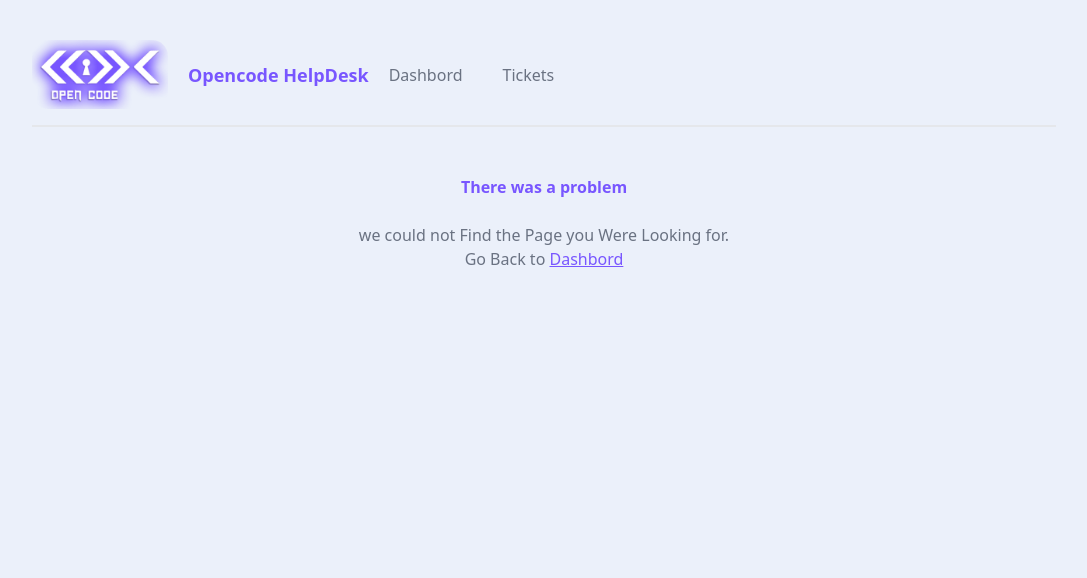
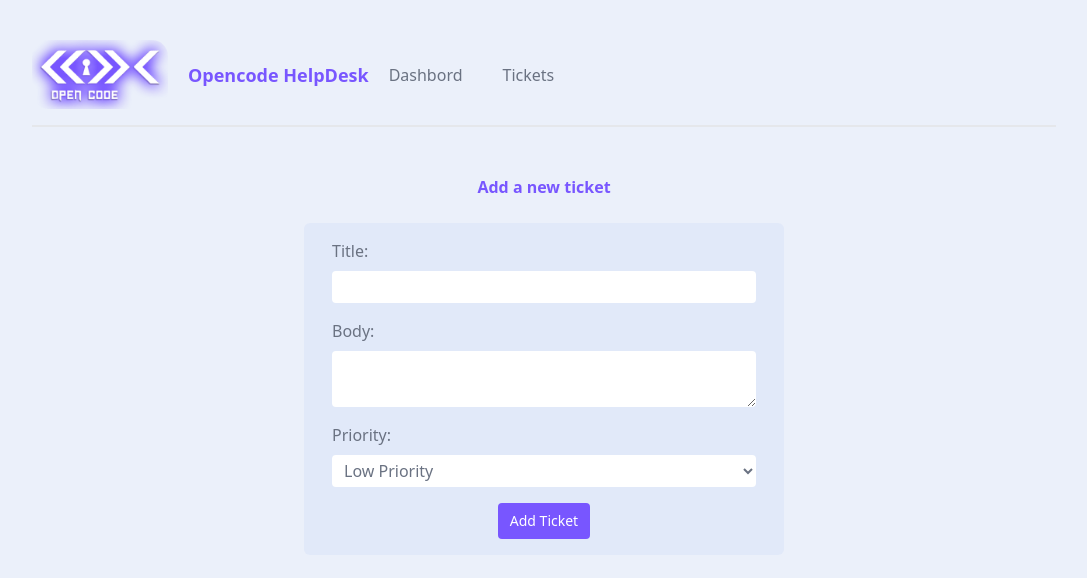
Before and after one commit to amirhoprogrammer/opencode-helpdesk, a Next.js app: page /create in a window 1280 px wide. Before the commit this address had no page. Shown: the top 578 px of the page, without its empty margins (96-1183 px from the left). Built offline with nearby package versions, Linux system fonts and the light colour scheme.

Commit message:
add create ticket

```diff
--- a/_data/db.json
+++ b/_data/db.json
@@ -20,6 +20,27 @@
       "body": "Lorem ipsum Triforce sit amet, Linkus Hyruleus tempus Ganondorf. Nunc ocarina sagittis quis Majoras Mask. Nulla in metus arcu. Suspendisse potenti. In vel mauris varius, consectetur Zora ipsum eget, Master Sword porttitor urna. Fusce elementum urna elit, eget eleifend velit consectetur eget. Integer vel lobortis ipsum, vitae auctor Ocarina of Time. Donec sed urna dapibus, interdum magna a, eleifend magna. Curabitur tincidunt enim a neque volutpat. Phasellus auctor magna vel nunc pretium, ut volutpat justo tristique. Pellentesque cursus convallis mauris, in tempus enim tincidunt vitae.",
       "priority": "high",
       "user_email": "bahram@opencode.dev"
+    },
+    {
+      "id": "79a1",
+      "title": "next.js",
+      "body": "Used by some of the world's largest companies, Next.js enables you to create high-quality web applications with the power of React components.",
+      "priority": "high",
+      "user_email": "amihanegareshi@gmail.com"
+    },
+    {
+      "id": "8118",
+      "title": "The Build Tool for the Web",
+      "body": "Vite is a blazing fast frontend build tool powering the next generation of web applications.",
+      "priority": "medium",
+      "user_email": "amihanegareshi@gmail.com"
+    },
+    {
+      "id": "b05e",
+      "title": "Rapidly build modern websites without ever leaving your HTML.",
+      "body": "A utility-first CSS framework packed with classes like flex, pt-4, text-center and rotate-90 that can be composed to build any design, directly in your markup.",
+      "priority": "low",
+      "user_email": "amihanegareshi@gmail.com"
     }
   ]
 }
--- /dev/null
+++ b/app/create/CreateForm.jsx
@@ -0,0 +1,56 @@
+"use client";
+
+import { useRouter } from "next/navigation";
+import { useState } from "react";
+
+function CreateForm() {
+  const router = useRouter();
+  const [title, setTitle] = useState("");
+  const [body, setBody] = useState("");
+  const [priority, setPriority] = useState("low");
+  const [isLoading, setIsLoading] = useState(false);
+  const handleSubmit = async (e) => {
+    e.preventDefault();
+    setIsLoading(true);
+    const ticket = {
+      title,
+      body,
+      priority,
+      user_email: "amihanegareshi@gmail.com",
+    };
+    const res = await fetch("http://localhost:4000/tickets", {
+      method: "post",
+      headers: { "Content-Type": "application/json" },
+      body: JSON.stringify(ticket),
+    });
+    if (res.status === 201) {
+      router.push("/tickets");
+      router.refresh();
+    }
+  };
+  return (
+    <form onSubmit={handleSubmit} className="">
+      <label>
+        <span>Title:</span>
+        <input required type="text" onChange={(e) => setTitle(e.target.value)} value={title} />
+      </label>
+      <label>
+        <span>Body:</span>
+        <textarea required onChange={(e) => setBody(e.target.value)} value={body} />
+      </label>
+      <label>
+        <span>Priority:</span>
+        <select onChange={(e) => setPriority(e.target.value)} value={priority}>
+          <option value="low">Low Priority</option>
+          <option value="medium">Medium Priority</option>
+          <option value="high">High Priority</option>
+        </select>
+      </label>
+      <button className="btn-primary" disabled={isLoading}>
+        {isLoading && <span>Adding...</span>}
+        {!isLoading && <span>Add Ticket</span>}
+      </button>
+    </form>
+  );
+}
+export default CreateForm;
--- /dev/null
+++ b/app/create/page.jsx
@@ -0,0 +1,11 @@
+import CreateForm from "./CreateForm";
+
+function CreateTicket() {
+  return (
+    <main>
+      <h2 className="text-center">Add a new ticket</h2>
+      <CreateForm />
+    </main>
+  );
+}
+export default CreateTicket;
--- a/app/globals.css
+++ b/app/globals.css
@@ -66,8 +66,9 @@ button:hover {
 
 /* form styles */
 form {
-  bg-primary: #7856ff @apply py-4 px-7 bg-primary bg-opacity-5 rounded-md block mx-auto min-w-fit
-    w-1/4;
+  background-color: rgba(37, 99, 235, 0.05);
+  @apply py-4 px-7  rounded-md block mx-auto min-w-fit w-1/2;
+  /*bg-primary bg-opacity-5 bg-primary: #7856ff*/
 }
 
 form label {
@@ -77,7 +78,7 @@ form label {
 form input,
 form textarea,
 form select {
-  @apply block mt-2 my-4 px-2 py-1 rounded-sm w-full;
+  @apply block mt-2 my-4 px-2 py-1 rounded-sm w-full bg-white;
 }
 
 form button {
```
